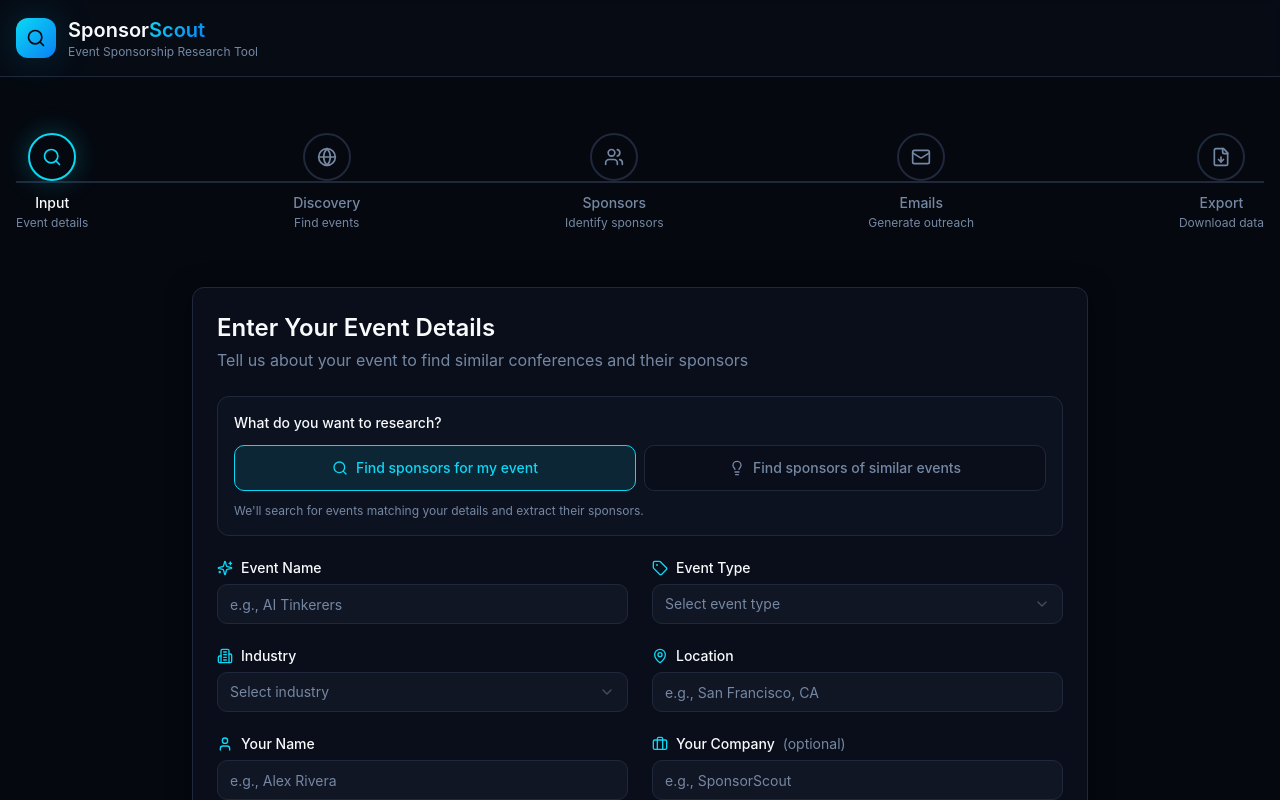
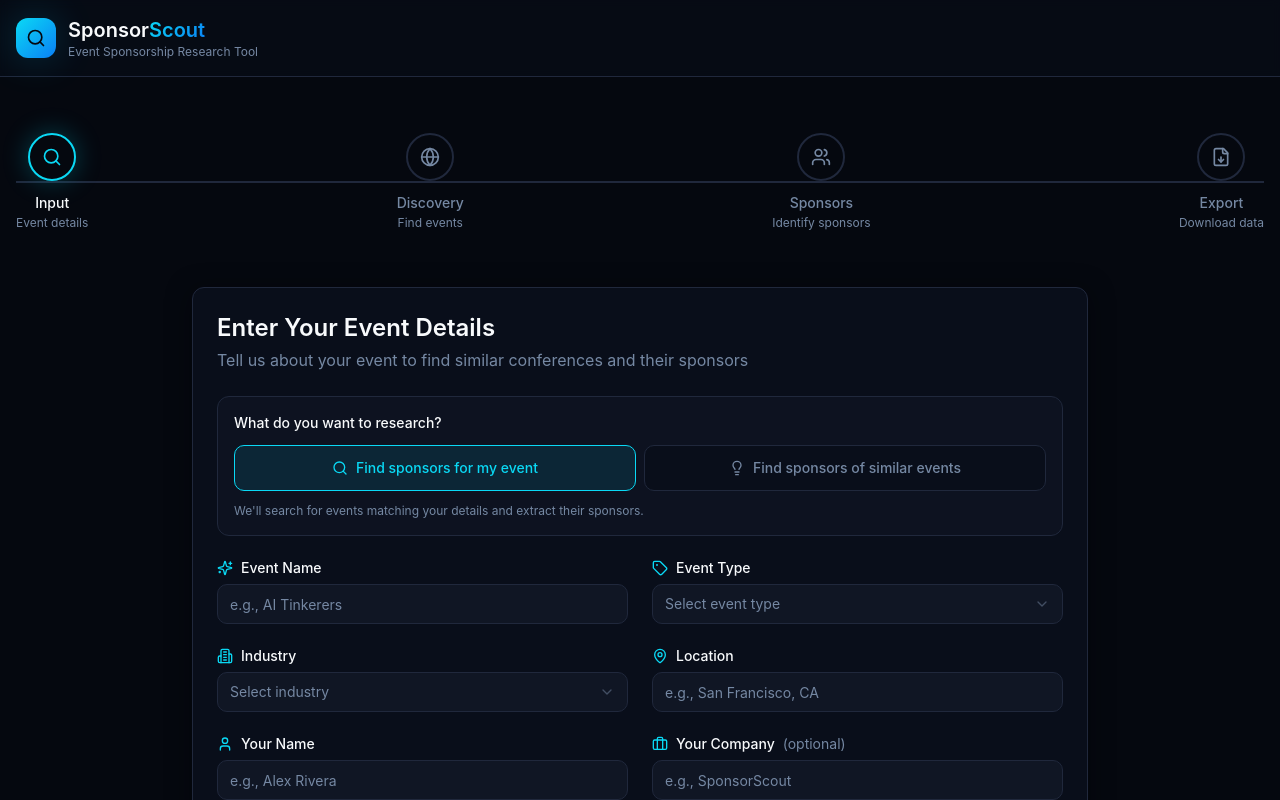
Before and after one commit to warbash-A/source-sponsors-v1, a React (Vite) app: page / in a window 1280 px wide. Shown: the top 800 px of the page. Built offline with nearby package versions, Linux system fonts and the light colour scheme; the HTML template or start-up script is replaced by a standard one.

Commit message:
Changes
Co-authored-by: warbash-A <204759004+warbash-A@users.noreply.github.com>

```diff
--- a/src/pages/Index.tsx
+++ b/src/pages/Index.tsx
@@ -79,10 +79,10 @@ const Index = () => {
         {/* Workflow Stepper */}
         <div className="mb-8">
           <WorkflowStepper
-            steps={steps}
-            currentStep={currentStep}
-            maxStepReached={maxStepReached}
-            onStepClick={goToStep}
+            steps={visibleSteps}
+            currentStep={displayStep}
+            maxStepReached={displayMaxStep}
+            onStepClick={handleVisibleStepClick}
           />
         </div>
 
```
